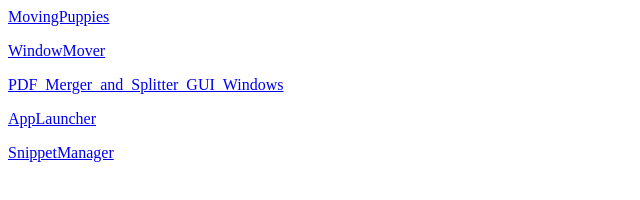
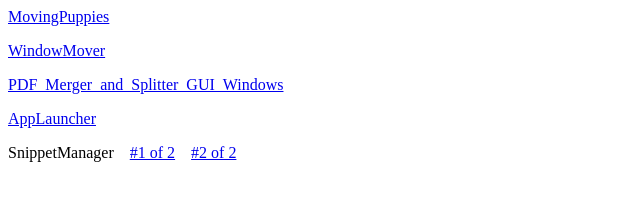
Before and after one commit to NicholasChoi/nicholaschoi.github.io, a plain HTML site: page index.html in a window 1280 px wide. Shown: the whole page, without its empty margins (0-640 px from the left). Drawn offline with Linux system fonts and the light colour scheme.

Commit message:
SnippetManager has been updated.

```diff
--- a/index.html
+++ b/index.html
@@ -8,6 +8,6 @@
     <p><a href="./files/WindowMover.7z" download>WindowMover</a>
     <p><a href="./files/PDF_Merger_and_Splitter_GUI_Windows.7z" download>PDF_Merger_and_Splitter_GUI_Windows</a>
     <p><a href="./files/AppLauncher.7z" download>AppLauncher</a>
-    <p><a href="./files/SnippetManager.7z" download>SnippetManager</a>
+    <p>SnippetManager&nbsp;&nbsp;&nbsp;&nbsp;<a href="./files/SnippetManager.7z.001" download>#1 of 2</a>&nbsp;&nbsp;&nbsp;&nbsp;<a href="./files/SnippetManager.7z.002" download>#2 of 2</a>
 </body>
 </html>
```
Also changed, not shown: 2 other files.
